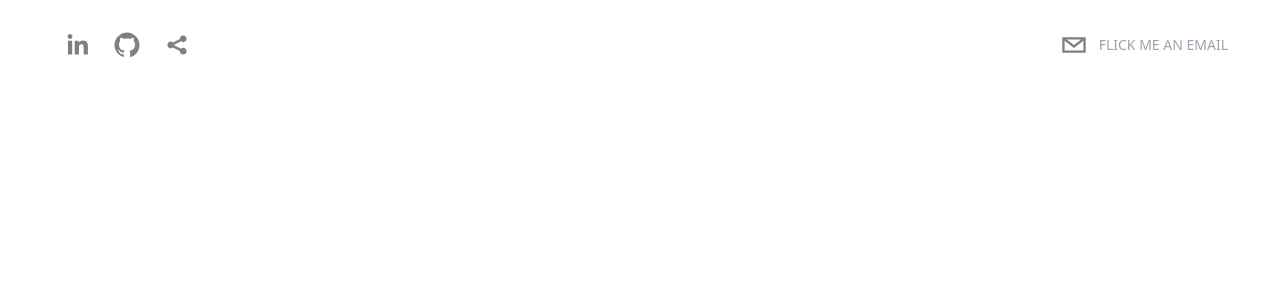
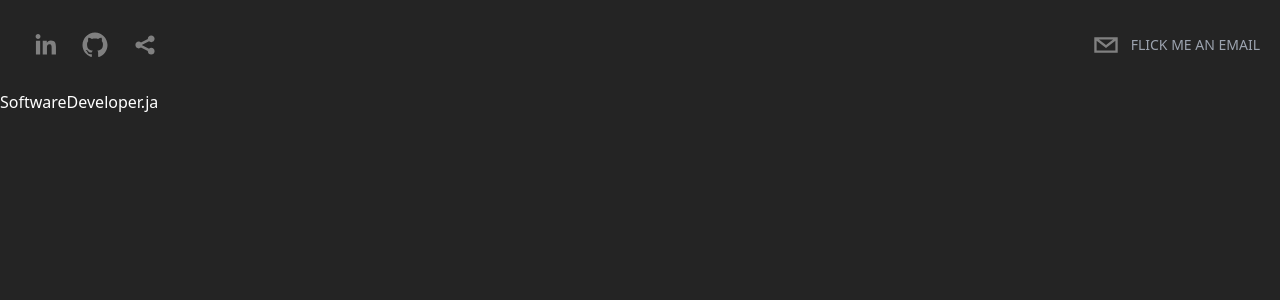
Before and after one commit to aldringordon/aldrin-portfolio, a Next.js app: page / in a window 1280 px wide. Shown: the top 300 px of the page. Built offline with nearby package versions, Linux system fonts and the light colour scheme.

Commit message:
feat: init hero typewrited and background colour

```diff
--- /dev/null
+++ b/components/Hero.tsx
@@ -0,0 +1,26 @@
+import React from "react";
+import { Cursor, useTypewriter } from "react-simple-typewriter";
+
+type Props = {};
+
+function Hero({}: Props) {
+  const [text, count] = useTypewriter({
+    words: [
+      "G'day! My name is Aldrin Gordon",
+      "SoftwareDeveloper.java",
+      "<SkateboardingEnthusiast />",
+    ],
+    loop: true,
+    delaySpeed: 1000,
+  });
+  return (
+    <div>
+      <h1>
+        <span>{text}</span>
+        <Cursor cursorColor="#F7ABBA" />
+      </h1>
+    </div>
+  );
+}
+
+export default Hero;
--- a/package.json
+++ b/package.json
@@ -18,6 +18,7 @@
     "next": "13.0.5",
     "react": "18.2.0",
     "react-dom": "18.2.0",
+    "react-simple-typewriter": "^5.0.1",
     "react-social-icons": "^5.15.0",
     "typescript": "4.9.3"
   },
--- a/pages/index.tsx
+++ b/pages/index.tsx
@@ -1,10 +1,11 @@
 import Head from "next/head";
 import Header from "../components/Header";
+import Hero from "../components/Hero";
 import styles from "../styles/Home.module.css";
 
 export default function Home() {
   return (
-    <div className={styles.container}>
+    <div className="bg-[rgb(36,36,36)] text-white h-screen">
       <Head>
         <title>Aldrins Portfolio</title>
       </Head>
@@ -12,7 +13,8 @@
       <Header />
 
       {/* Hero */}
-
+      <section id="hero"></section>
+      <Hero />
       {/* About */}
 
       {/* Experience */}
```
Also changed, not shown: 1 other file (tests, documents, lock files or other folders).
